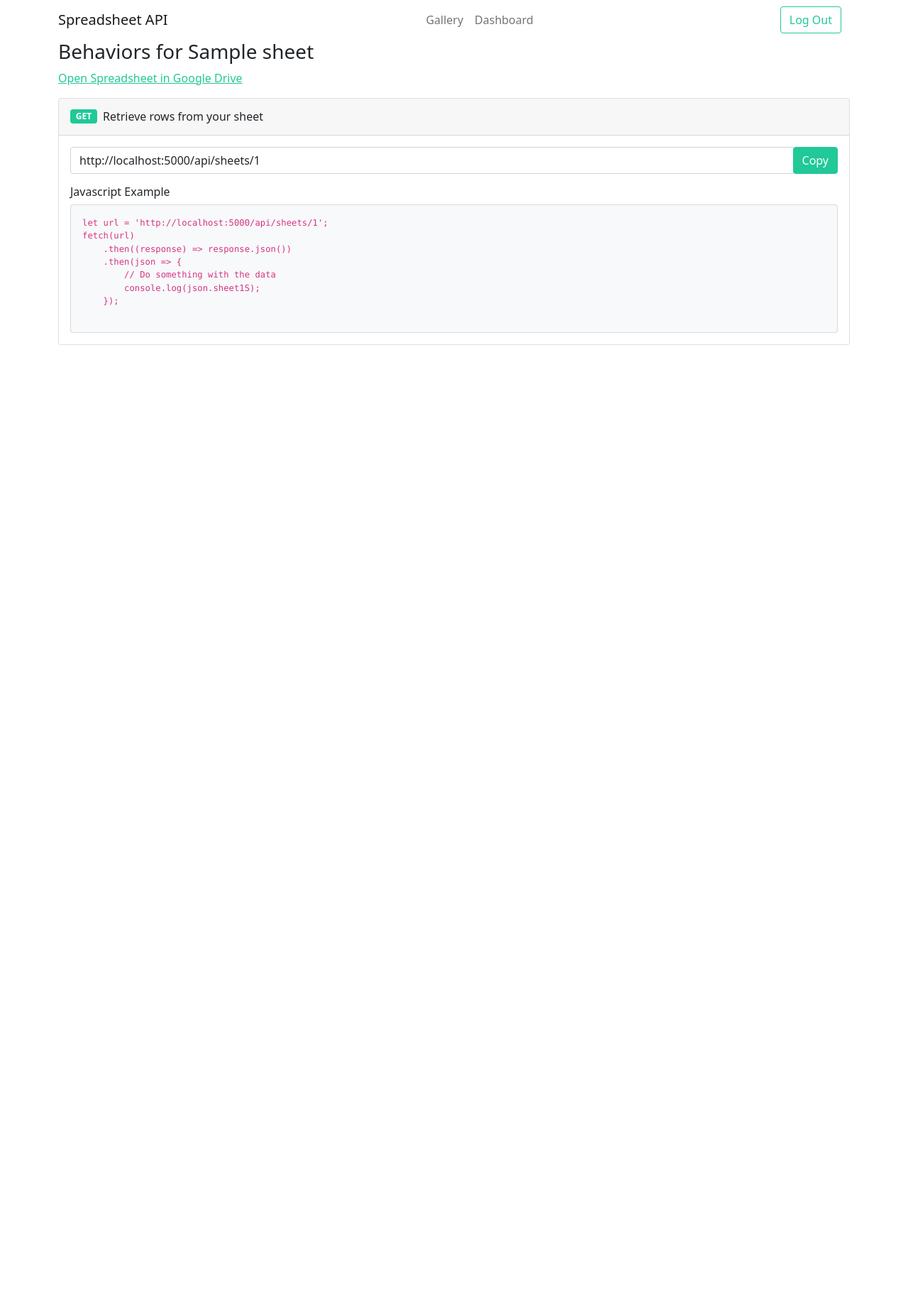
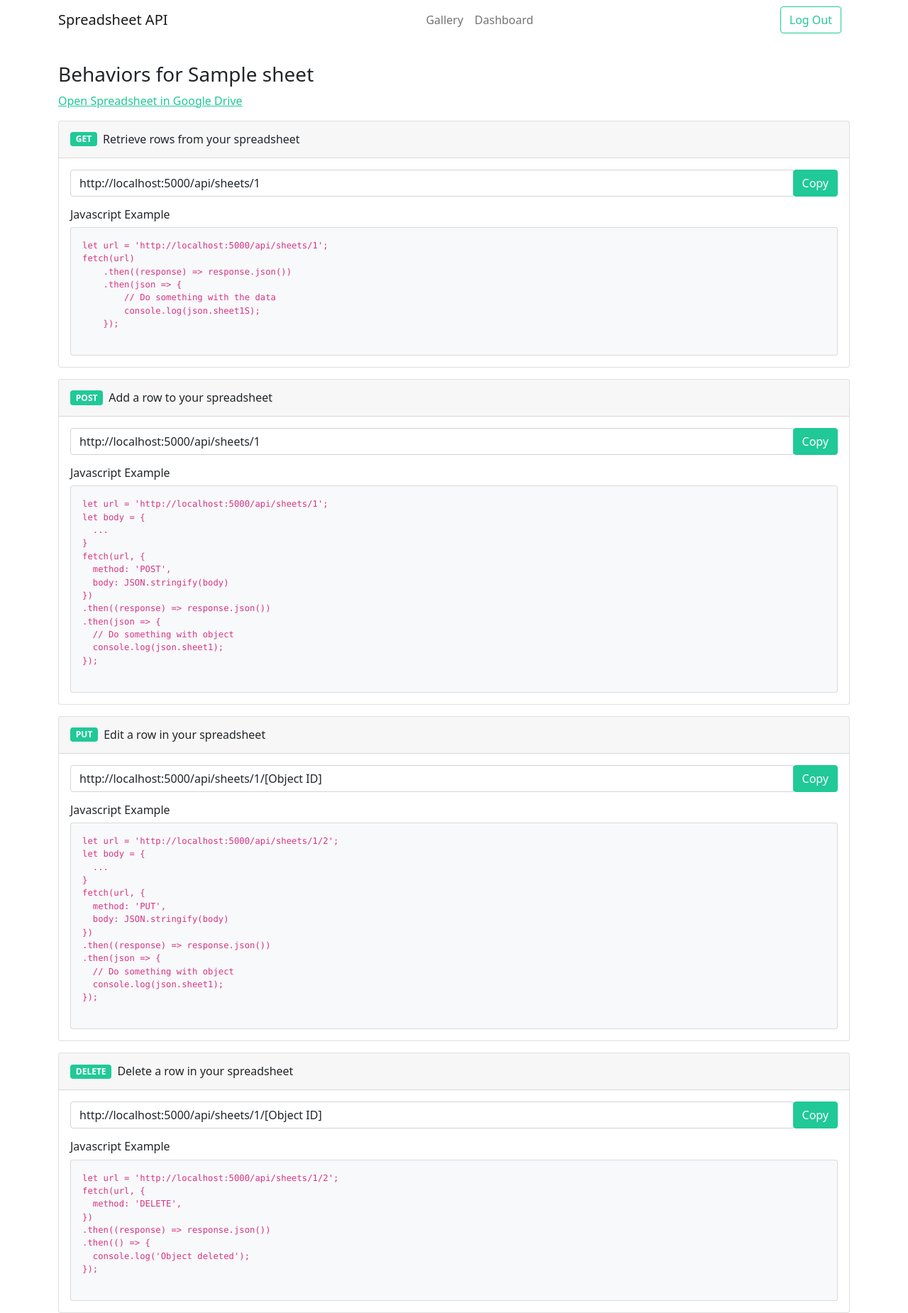
Before and after one commit to imagirina/project-spreadsheetapi, a Flask app: page /sheets/1 in a window 1280 px wide. Shown: the whole page at 71% size. Before the commit the page ends 486 px from the top, so only its background shows below. Run offline with Flask 2, Linux system fonts and the light colour scheme; the visitor is signed in with stand-in values (Sample User, id 1); tables that the repository leaves empty hold one stand-in row (values such as "Sample post").

Commit message:
Finished API endpoint for Create REST action [POST]

```diff
--- a/server.py
+++ b/server.py
@@ -1,7 +1,6 @@
 # Module from Python’s standard library. It contains code related to working with computer’s operating system.
 import os
 import os.path
-from os import urandom
 from flask import Flask, render_template, request, session, redirect, flash, url_for
 from flask.json import jsonify
 from model import connect_to_db, db
@@ -104,6 +103,93 @@ def dashboard():
     return render_template('dashboard.html', sheets=sheets)
 
 
+# [POST] - API that adds row to spreadsheet and returns JSON
+@app.route('/api/sheets/<google_spreadsheet_id>', methods=['POST'])
+def sheet_add_row(google_spreadsheet_id):
+    """Need to obtain the access token from the Authorization Header"""
+
+    # breakpoint()
+    # request.json
+
+
+    api_credentials = get_credentials_by_spreadsheet_id(google_spreadsheet_id)
+    if api_credentials is None:
+        return "ERROR: No credentials", 400
+
+    scopes = json.loads(api_credentials.scopes)
+
+    # Instantiate Google's Class, pass it to the build() for initializing library
+    credentials = Credentials(
+        token=api_credentials.token,
+        refresh_token=api_credentials.refresh_token,
+        token_uri=api_credentials.token_uri,
+        client_id=api_credentials.client_id,
+        client_secret=api_credentials.client_secret,
+        scopes=scopes,
+    )
+
+    # Initializing python object for the google spreadsheets api,
+    # this is an entry point for making all of the spreadsheet api calls
+    # ___.build(API_SERVICE_NAME, API_VERSION, credentials=credentials)
+    service = build("sheets", "v4", credentials=credentials)
+    sheets = service.spreadsheets()
+
+    columns_info = (
+        sheets
+            .values()
+            .get(spreadsheetId=google_spreadsheet_id, range="A1:C1")
+            .execute()
+    )
+
+    columns = columns_info['values'][0]
+
+    # What user will enter
+    #     {
+    #         "name": "Jonny",
+    #         "state": "WA",
+    #         "canAttend": true,
+    #     }
+
+    json_row = request.json
+
+    values = []
+    for col_name in columns:
+        values.append(json_row.get(col_name))
+
+    print(f"\n\n================================================\n\n")
+    print(f"JSON ROW ====> {json_row}")
+    print(f"COLUMNS ====> {columns}")
+    print(f"values =====> {values}")
+
+    # values = [
+    #     ['Lena', 'CA', 'TRUE']
+    # ]
+
+    body = {
+        'majorDimension': 'ROWS',
+        'values': [values],
+    }
+
+    api_request = sheets\
+                .values()\
+                .append(
+                    spreadsheetId=google_spreadsheet_id,
+                    range="A1:F10",
+                    valueInputOption='RAW',
+                    body=body)
+    response = api_request.execute()
+
+    print('===============> {0} cells appended.'.format(response
+                               .get('updates')
+                               .get('updatedCells')))
+    print(f"========> response: {response}")
+    # The response will consist of an UpdateValuesResponse object such as this one:
+    # response: {'spreadsheetId': '1cs2r_BWDDkMpEnz96RMfjeGIuqEUj_gLM0v0uwqAfSg', 'tableRange': 'Sheet1!A1:C6', 'updates': {'spreadsheetId': '1cs2r_BWDDkMpEnz96RMfjeGIuqEUj_gLM0v0uwqAfSg', 'updatedRange': 'Sheet1!A7:C7', 'updatedRows': 1, 'updatedColumns': 3, 'updatedCells': 3}}
+
+    # return "{}"
+    return jsonify(json_row)
+
+
 
 # [GET] - API that reads data from spreadsheet and returns JSON
 @app.route('/api/sheets/<google_spreadsheet_id>', methods=['GET'])
@@ -118,6 +204,7 @@ def sheet_read_all(google_spreadsheet_id):
 
     # print(f"========> scopes: {scopes}")
 
+    # Instantiate Google's Class, pass it to the build() for initializing library
     credentials = Credentials(
         token=api_credentials.token,
         refresh_token=api_credentials.refresh_token,
--- a/static/styles/main.css
+++ b/static/styles/main.css
@@ -1,3 +1,7 @@
+body div.content {
+    margin-top: 2em;
+}
+
 .me-auto {
     margin-left: auto!important;
 }
--- a/templates/base.html
+++ b/templates/base.html
@@ -32,7 +32,9 @@
             {{ message }}
           </p>
             {% endfor %}
-        {% block body %}{% endblock %}
+        <div class="content">
+          {% block body %}{% endblock %}
+        </div>
     </div>
   </body>
 </html>
--- a/templates/show_sheet.html
+++ b/templates/show_sheet.html
@@ -23,11 +23,12 @@
 {% block body %}
     <h3>Behaviors for {{ sheet.sheet_name }}</h3>
     <a href="https://docs.google.com/spreadsheets/d/{{ sheet.google_spreadsheet_id }}/edit#gid=0" target="_blank">Open Spreadsheet in Google Drive</a>
+    <!-- GET (retrieve rows) -->
     <div class="card mt-3">
         <div class="card-header">
             <div class="d-flex align-items-center">
                 <span class="badge badge-info mr-1">GET</span>
-                <h6>Retrieve rows from your sheet</h6>
+                <h6>Retrieve rows from your spreadsheet</h6>
             </div>
         </div>
         <div class="card-body">
@@ -37,7 +38,7 @@
                   <button class="btn btn-primary" type="button" id="btnCopy" data-toggle="tooltip" data-placement="button"
                   title="Copy to Clipboard">Copy</button>
                 </div>
-              </div>
+            </div>
             <h6 class="card-title">Javascript Example</h6>
             <code class="card card-body bg-light">
               <!--/{{ sheet.sheet_name|lower }}-->
@@ -52,6 +53,119 @@ fetch(url)
                 </pre>
             </code>
         </div>
+    </div>
+    <!-- /GET (retrieve rows) -->
+
+    <!-- POST (add row) -->
+    <div class="card mt-3">
+      <div class="card-header">
+          <div class="d-flex align-items-center">
+              <span class="badge badge-info mr-1">POST</span>
+              <h6>Add a row to your spreadsheet</h6>
+          </div>
       </div>
-      <script src="/static/event_handlers.js"></script>
+      <div class="card-body">
+          <div class="input-group mb-3">
+              <input type="text" class="form-control" id="SheetId" value="http://localhost:5000/api/sheets/{{ sheet.google_spreadsheet_id }}" aria-label="http://localhost:5000/api/sheets/{{ sheet.google_spreadsheet_id }}" aria-describedby="btnCopy">
+              <div class="input-group-append">
+                <button class="btn btn-primary" type="button" id="btnCopy" data-toggle="tooltip" data-placement="button"
+                title="Copy to Clipboard">Copy</button>
+              </div>
+          </div>
+          <h6 class="card-title">Javascript Example</h6>
+          <code class="card card-body bg-light">
+            <!--/{{ sheet.sheet_name|lower }}-->
+              <pre>
+let url = 'http://localhost:5000/api/sheets/{{ sheet.google_spreadsheet_id }}';
+let body = {
+  ...
+}
+fetch(url, {
+  method: 'POST',
+  body: JSON.stringify(body)
+})
+.then((response) => response.json())
+.then(json => {
+  // Do something with object
+  console.log(json.sheet1);
+});
+              </pre>
+          </code>
+      </div>
+    </div>
+    <!-- /POST (add row) -->
+
+    <!-- PUT (edit a row in your spreadsheet) -->
+    <div class="card mt-3">
+      <div class="card-header">
+          <div class="d-flex align-items-center">
+              <span class="badge badge-info mr-1">PUT</span>
+              <h6>Edit a row in your spreadsheet</h6>
+          </div>
+      </div>
+      <div class="card-body">
+          <div class="input-group mb-3">
+              <input type="text" class="form-control" id="SheetId" value="http://localhost:5000/api/sheets/{{ sheet.google_spreadsheet_id }}/[Object ID]" aria-label="http://localhost:5000/api/sheets/{{ sheet.google_spreadsheet_id }}" aria-describedby="btnCopy">
+              <div class="input-group-append">
+                <button class="btn btn-primary" type="button" id="btnCopy" data-toggle="tooltip" data-placement="button"
+                title="Copy to Clipboard">Copy</button>
+              </div>
+          </div>
+          <h6 class="card-title">Javascript Example</h6>
+          <code class="card card-body bg-light">
+            <!--/{{ sheet.sheet_name|lower }}-->
+              <pre>
+let url = 'http://localhost:5000/api/sheets/{{ sheet.google_spreadsheet_id }}/2';
+let body = {
+  ...
+}
+fetch(url, {
+  method: 'PUT',
+  body: JSON.stringify(body)
+})
+.then((response) => response.json())
+.then(json => {
+  // Do something with object
+  console.log(json.sheet1);
+});
+              </pre>
+          </code>
+      </div>
+    </div>
+    <!-- /PUT (edit a row in your spreadsheet) -->
+
+    <!-- DELETE (delete a row in your spreadsheet) -->
+    <div class="card mt-3">
+      <div class="card-header">
+          <div class="d-flex align-items-center">
+              <span class="badge badge-info mr-1">DELETE</span>
+              <h6>Delete a row in your spreadsheet</h6>
+          </div>
+      </div>
+      <div class="card-body">
+          <div class="input-group mb-3">
+              <input type="text" class="form-control" id="SheetId" value="http://localhost:5000/api/sheets/{{ sheet.google_spreadsheet_id }}/[Object ID]" aria-label="http://localhost:5000/api/sheets/{{ sheet.google_spreadsheet_id }}" aria-describedby="btnCopy">
+              <div class="input-group-append">
+                <button class="btn btn-primary" type="button" id="btnCopy" data-toggle="tooltip" data-placement="button"
+                title="Copy to Clipboard">Copy</button>
+              </div>
+          </div>
+          <h6 class="card-title">Javascript Example</h6>
+          <code class="card card-body bg-light">
+            <!--/{{ sheet.sheet_name|lower }}-->
+              <pre>
+let url = 'http://localhost:5000/api/sheets/{{ sheet.google_spreadsheet_id }}/2';
+fetch(url, {
+  method: 'DELETE',
+})
+.then((response) => response.json())
+.then(() => {
+  console.log('Object deleted');
+});
+              </pre>
+          </code>
+      </div>
+    </div>
+    <!-- /DELETE (delete a row in your spreadsheet) -->
+<script src="/static/event_handlers.js"></script>
 {% endblock %}
```
